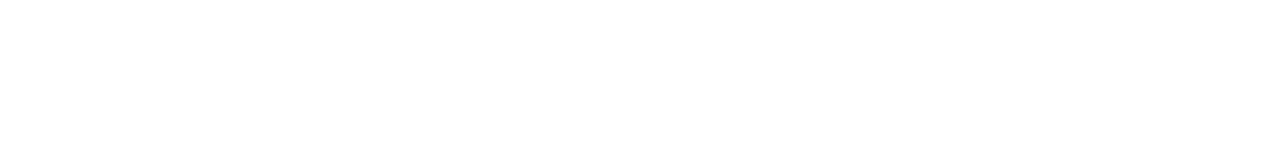
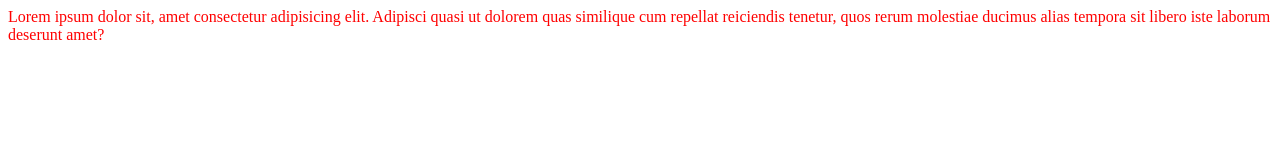
Before and after one commit to Rinakae/Blazonry, a website: page index.html in a window 1280 px wide. Drawn offline with Linux system fonts and the light colour scheme.

Commit message:
add webpack

```diff
--- /dev/null
+++ b/css/style.css
@@ -0,0 +1,3 @@
+.test {
+  color: red;
+}
--- a/index.html
+++ b/index.html
@@ -5,8 +5,10 @@
   <meta http-equiv="X-UA-Compatible" content="IE=edge">
   <meta name="viewport" content="width=device-width, initial-scale=1.0">
   <title>Геральдика</title>
+  <link href="css/style.css" rel="stylesheet">
+	<script src="./dist/main.js" defer></script>
 </head>
 <body>
-
+  <div class="test">Lorem ipsum dolor sit, amet consectetur adipisicing elit. Adipisci quasi ut dolorem quas similique cum repellat reiciendis tenetur, quos rerum molestiae ducimus alias tempora sit libero iste laborum deserunt amet?</div>
 </body>
 </html>
```
Also changed, not shown: package.json (added, +16 -0 lines), dist/main.js (added), src/index.js (added), 2 other files.
